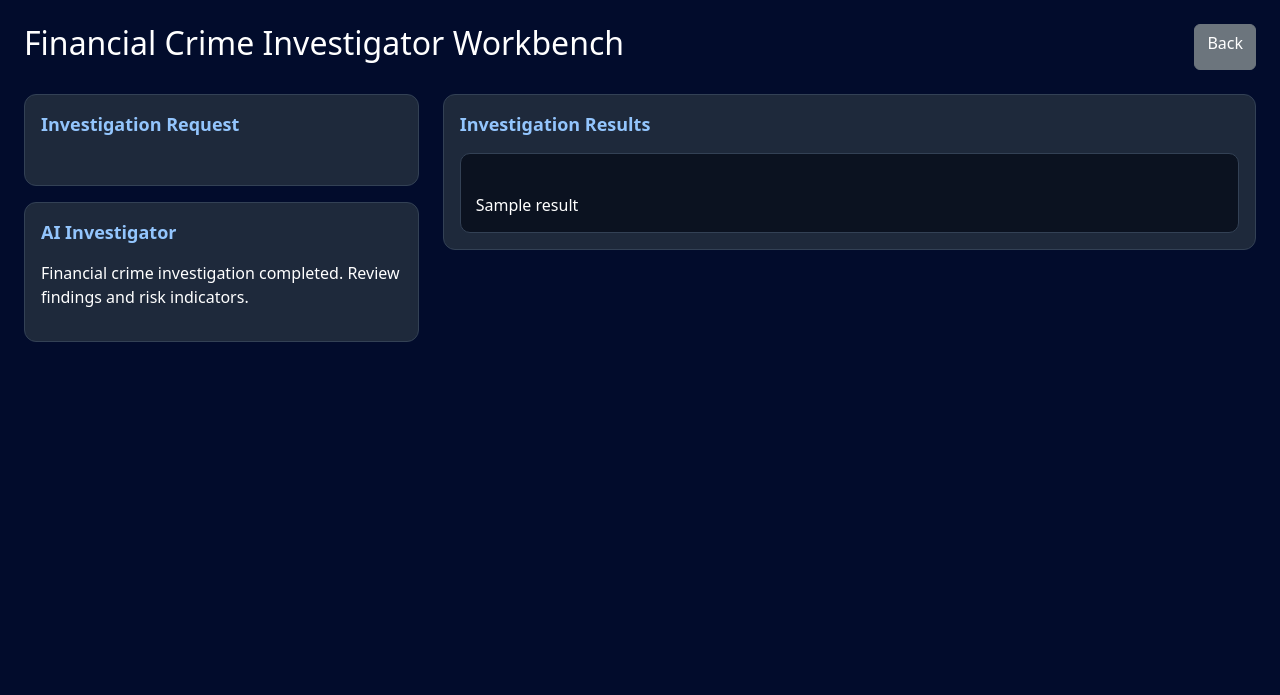
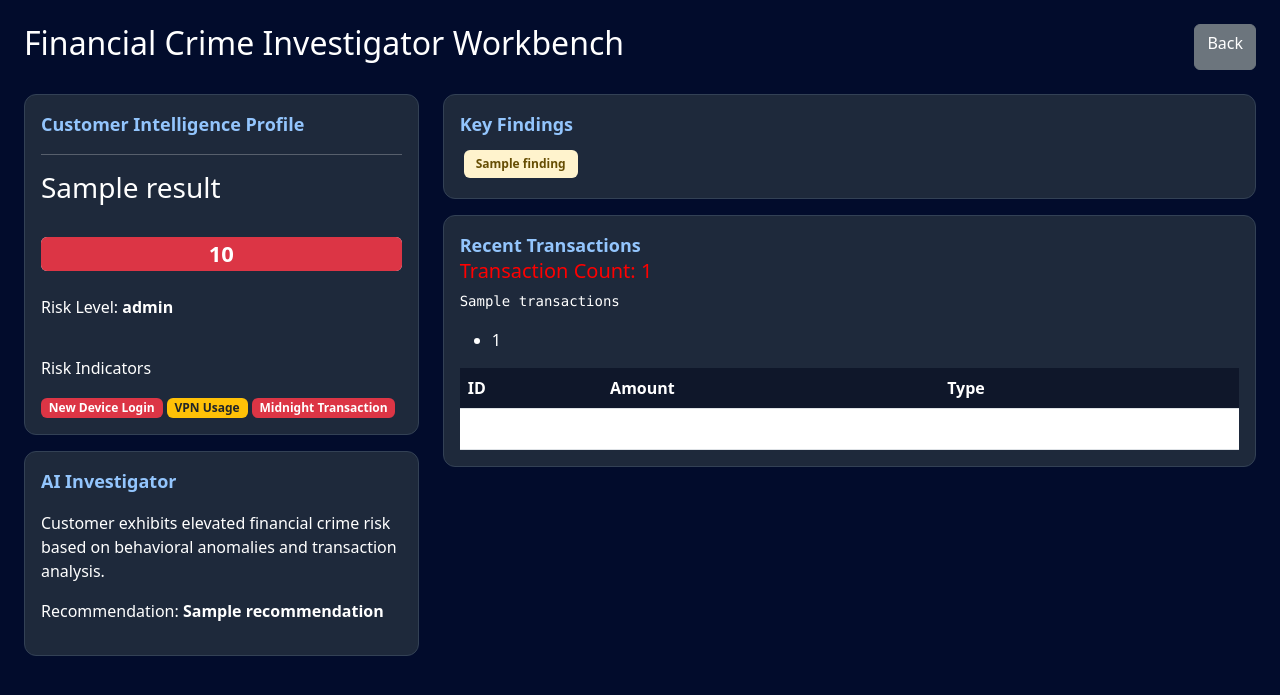
Before and after one commit to Hema-Hackathon/fraud-investigation-agent, a FastAPI app: template templates/workbench.html in a window 1280 px wide. Shown: the top 695 px of the page. Run offline with FastAPI, Linux system fonts and the light colour scheme; the template is opened without the code that fills it: most values are stand-ins (such as "Sample title", 1, 10 or a date in 2020).

Commit message:
UI changes

```diff
--- a/app.py
+++ b/app.py
@@ -4,6 +4,13 @@ from fastapi.templating import Jinja2Templates
 from fastapi import Request
 from fastapi import FastAPI
 from fastapi.staticfiles import StaticFiles
+from controllers.investigation_controller import handle_query
+
+from services.analytics_service import (
+get_suspicious_customers,
+get_crypto_transactions,
+get_high_value_transactions
+)
 from controllers.investigation_controller import handle_query
 
 from services.analytics_service import (
@@ -42,6 +49,10 @@ async def dashboard(request: Request):
         get_high_value_transactions()
     )
 
+
+
+
+
     return templates.TemplateResponse(
         "dashboard.html",
         {
@@ -60,6 +71,8 @@ async def investigate(
 
     result = handle_query(query)
 
+    print(result)
+
     return templates.TemplateResponse(
         "workbench.html",
         {
--- a/templates/workbench.html
+++ b/templates/workbench.html
@@ -1,10 +1,9 @@
 <!DOCTYPE html>
-
 <html>
 
 <head>
 
-<title>Investigator Workbench</title>
+<title>Financial Crime Investigator Workbench</title>
 
 <link href="https://cdn.jsdelivr.net/npm/bootstrap@5.3.3/dist/css/bootstrap.min.css"
       rel="stylesheet">
@@ -27,15 +26,52 @@ body{
     color:#93c5fd;
     font-size:18px;
     font-weight:600;
-    margin-bottom:15px;
 }
 
-.result-box{
-    background:#0b1220;
-    border:1px solid #334155;
-    border-radius:10px;
-    padding:15px;
-    white-space:pre-wrap;
+.badge-custom{
+    padding:8px 12px;
+    margin:4px;
+    font-size:12px;
+}
+
+.finding-danger{
+    background:#f8d7da;
+    color:#842029;
+}
+
+.finding-warning{
+    background:#fff3cd;
+    color:#664d03;
+}
+
+.transaction-table{
+    color:white;
+}
+
+.table{
+    margin-bottom:0;
+}
+
+.table th{
+    background:#0f172a;
+    color:white;
+}
+
+.table td{
+    color:white;
+}
+
+.progress{
+    height:34px;
+}
+
+.risk-badge{
+    display:inline-block;
+    padding:6px 12px;
+    margin:4px;
+    border-radius:8px;
+    font-size:12px;
+    font-weight:600;
 }
 
 </style>
@@ -52,28 +88,69 @@ body{
 Financial Crime Investigator Workbench
 </h2>
 
-<a href="../"
+<a href="./"
    class="btn btn-secondary">
-
 Back
-
 </a>
 
 </div>
 
 <div class="row mt-4">
 
+<!-- LEFT -->
+<!-- LEFT -->
+
 <div class="col-md-4">
+
+    <!-- Customer Profile -->
 
     <div class="card p-3">
 
         <div class="section-title">
-Investigation Request
+            Customer Intelligence Profile
         </div>
 
-<p>{{ query }}</p>
+        <hr>
+
+        <h3 class="mb-3">
+            {{ result.customer_name }}
+        </h3>
+
+        <div class="progress mt-3 mb-4">
+            <div class="progress-bar bg-danger"
+                 style="width:100%;font-size:22px;font-weight:bold;">
+                {{ result.risk_score }}
+            </div>
+        </div>
+
+        <p>
+            Risk Level:
+            <b>{{ result.risk_level }}</b>
+        </p>
+
+        <h6 class="mt-4">
+            Risk Indicators
+        </h6>
+
+        <div class="mt-2">
+
+            <span class="badge bg-danger">
+                New Device Login
+            </span>
+
+            <span class="badge bg-warning text-dark">
+                VPN Usage
+            </span>
+
+            <span class="badge bg-danger">
+                Midnight Transaction
+            </span>
 
         </div>
+
+    </div>
+
+    <!-- AI Investigator -->
 
     <div class="card p-3 mt-3">
 
@@ -81,26 +158,89 @@ Investigation Request
             AI Investigator
         </div>
 
+        <p class="mt-3">
+            Customer exhibits elevated financial crime risk based on behavioral anomalies and transaction analysis.
+        </p>
+
         <p>
-Financial crime investigation completed.
-Review findings and risk indicators.
+            Recommendation:
+            <b>{{ result.recommendation }}</b>
         </p>
 
     </div>
 
 </div>
 
+<!-- RIGHT -->
+<!-- RIGHT -->
+
 <div class="col-md-8">
 
 <div class="card p-3">
 
 <div class="section-title">
-Investigation Results
+Key Findings
 </div>
 
-<div class="result-box">
-{{ result }}
+<div class="mt-2">
+
+{% for finding in result.findings %}
+
+<span class="badge badge-custom finding-warning">
+{{ finding }}
+</span>
+
+{% endfor %}
+
 </div>
+
+</div>
+
+<div class="card p-3 mt-3">
+
+<div class="section-title">
+Recent Transactions
+</div>
+
+    <h5 style="color:red">
+Transaction Count: {{ result.transactions|length }}
+</h5>
+
+    <pre>
+{{ result.transactions }}
+</pre>
+
+<table class="table transaction-table">
+
+<thead>
+<tr>
+<th>ID</th>
+<th>Amount</th>
+<th>Type</th>
+</tr>
+</thead>
+
+
+<tbody>
+<ul>
+{% for txn in result["transactions"] %}
+    <li>{{ txn["transaction_id"] }}</li>
+{% endfor %}
+</ul>
+
+{% for txn in result["transactions"] %}
+
+<tr>
+    <td>{{ txn["transaction_id"] }}</td>
+    <td>{{ txn["amount"] }}</td>
+    <td>{{ txn["transaction_type"] }}</td>
+</tr>
+
+{% endfor %}
+
+</tbody>
+
+</table>
 
 </div>
 
```
Also changed, not shown: services/explanation_service.py (+8 -25 lines), templates/dashboard.html (+5 -3 lines). Lines whose indentation alone changed are shown as unchanged.
